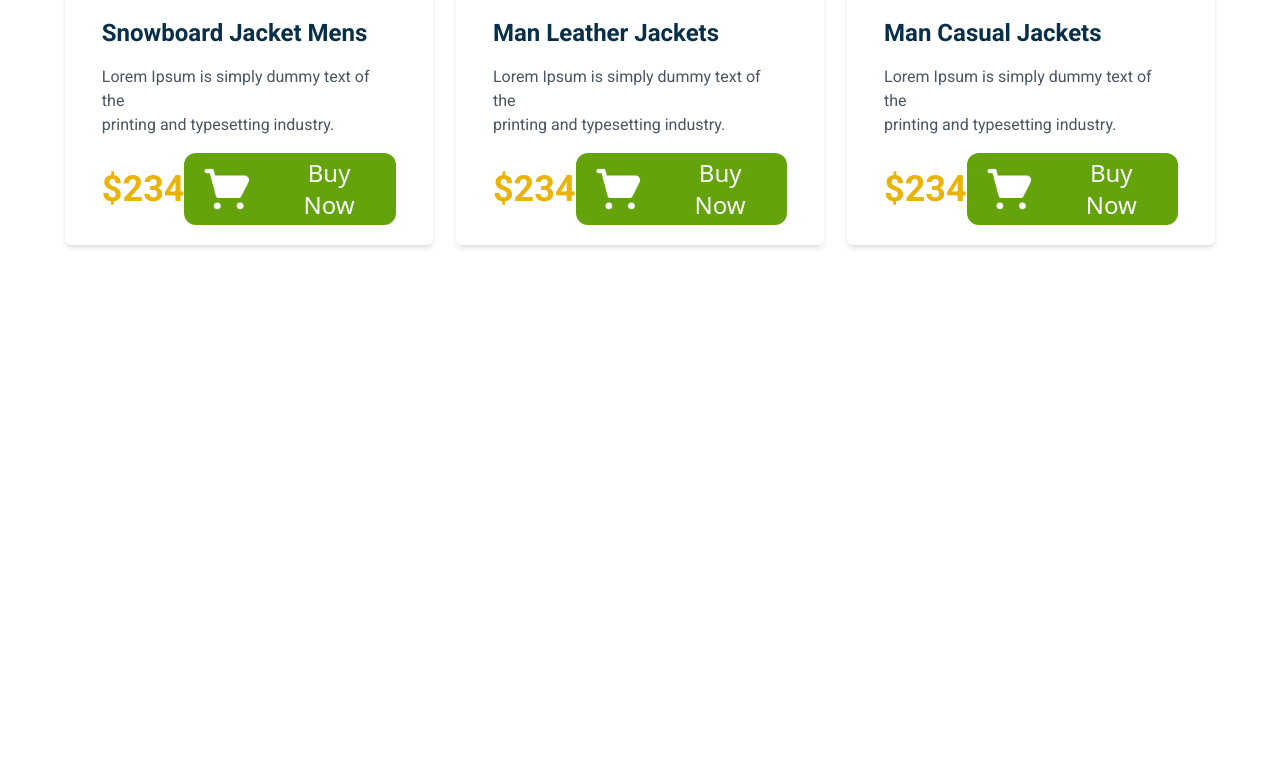
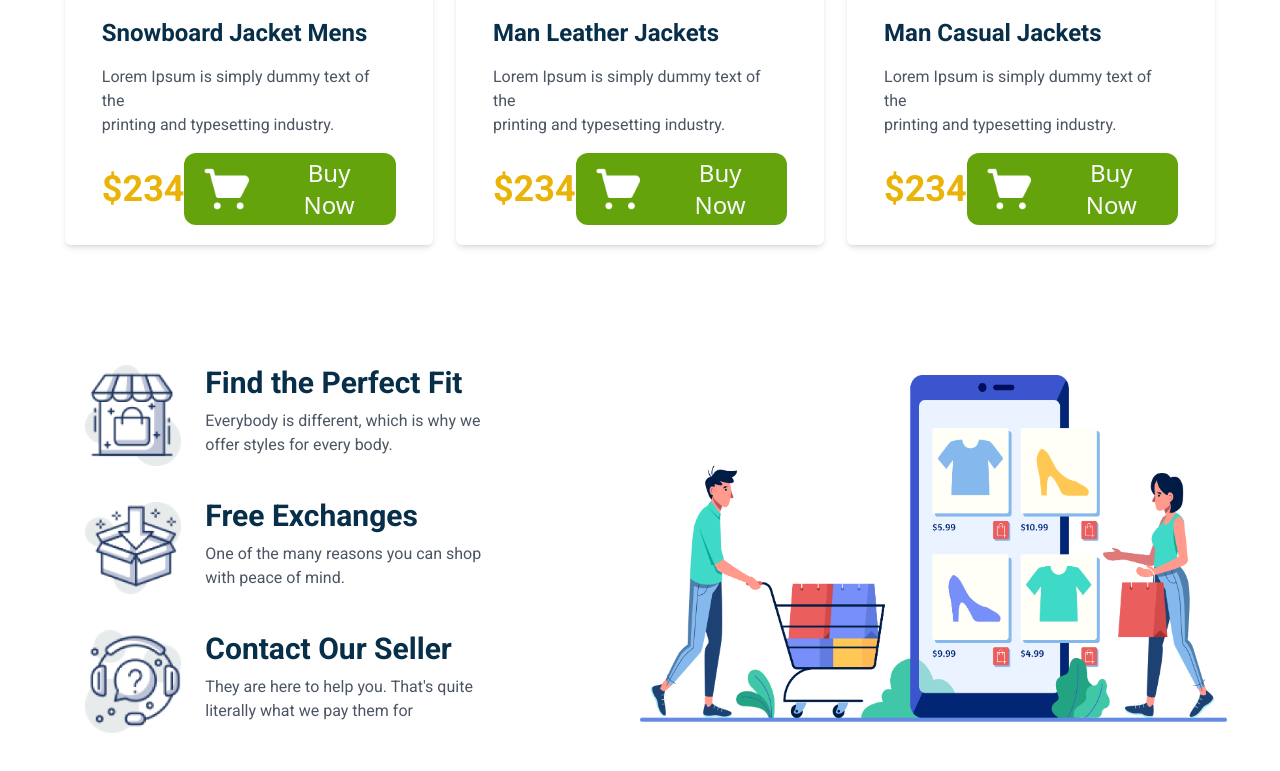
Before and after one commit to raselworshop/penguin-fashion-my, a website built with Vite: page index.html in a window 1280 px wide. Shown: the part 1867-2638 px from the top of the page. Before the commit the page ends 2200 px from the top, so only its background shows below. Built offline with nearby package versions, Linux system fonts and the light colour scheme.

Commit message:
added the other section

```diff
--- a/index.html
+++ b/index.html
@@ -163,6 +163,38 @@
             </div>
         </div>
     </section>
+    <!-- other facilities start here -->
+    <section class="w-11/12 mx-auto my-10 flex justify-between items-center">
+        <div class="flex flex-col justify-between items-start gap-5 p-6">
+            <div class="flex justify-between items-center gap-4">
+                <div class="max-w-28"><img class="p-2" src="./icons/house.png" alt=""></div>
+                <div>
+                    <h2 class="roboto-regular font-bold text-3xl text-sky-950">Find the Perfect Fit</h2>
+                    <p class="text-left my-2 roboto-regular text-gray-600">Everybody is different, which is why we <br>
+                        offer styles for every body.</p>
+                </div>
+            </div>
+            <div class="flex justify-between items-center gap-4">
+                <div class="max-w-28"><img class="p-2" src="./icons/box.png" alt=""></div>
+                <div>
+                    <h2 class="roboto-regular font-bold text-3xl text-sky-950">Free Exchanges</h2>
+                    <p class="text-left my-2 roboto-regular text-gray-600">One of the many reasons you can shop <br>
+                        with peace of mind.</p>
+                </div>
+            </div>
+            <div class="flex justify-between items-center gap-4">
+                <div class="max-w-28"><img class="p-2" src="./icons/question.png" alt=""></div>
+                <div>
+                    <h2 class="roboto-regular font-bold text-3xl text-sky-950">Contact Our Seller</h2>
+                    <p class="text-left my-2 roboto-regular text-gray-600">They are here to help you. That's quite <br>
+                        literally what we pay them for</p>
+                </div>
+            </div>
+        </div>
+        <div class="w-1/2">
+            <img src="./images/shopping.png" alt="">
+        </div>
+    </section>
    </main>
 </body>
 </html>
```
